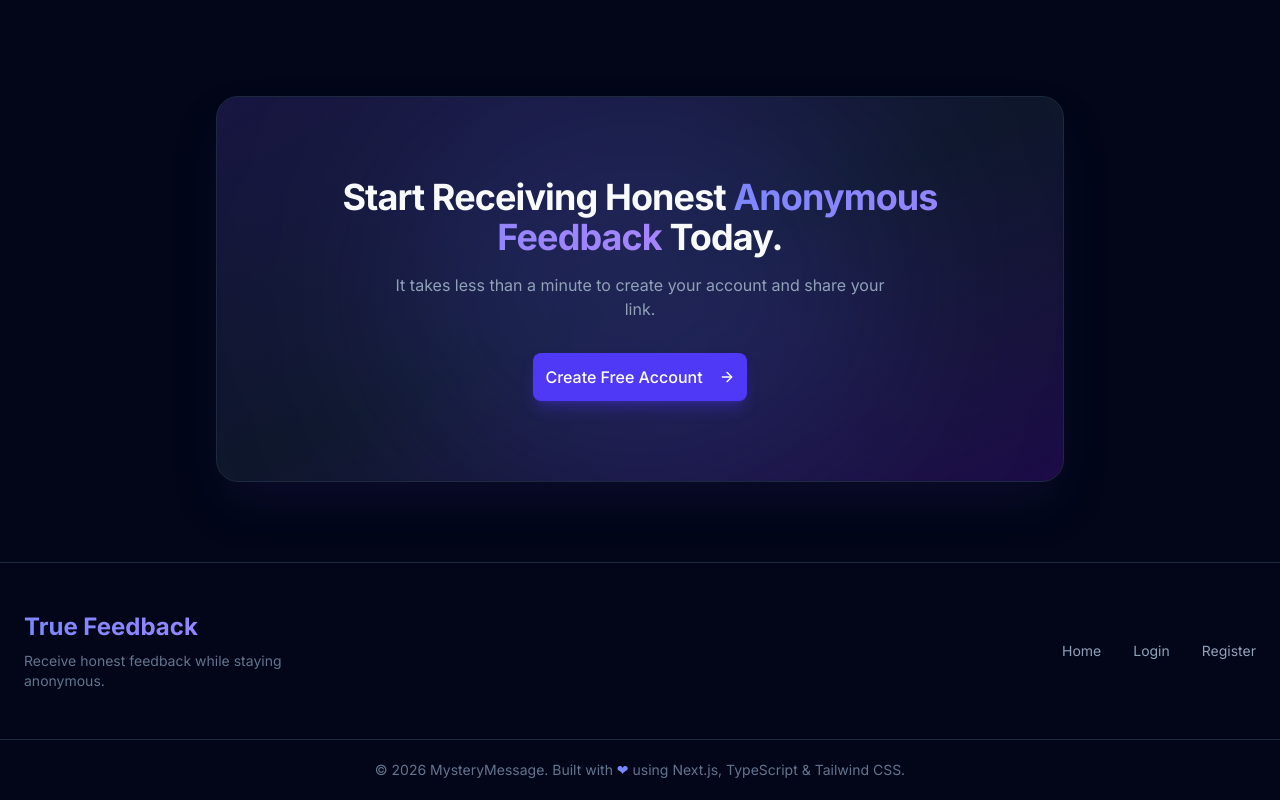
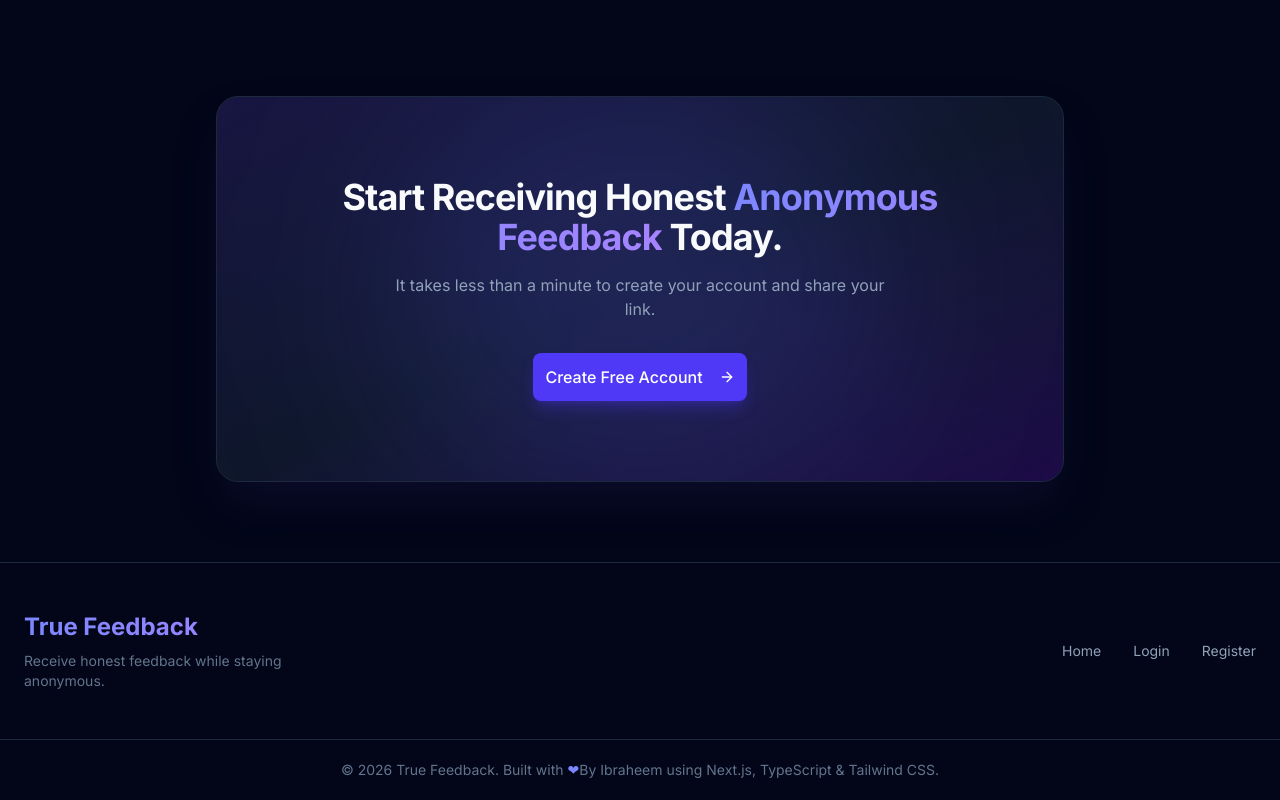
Before and after one commit to IbraheemxDev/nextjs-feedback-app, a Next.js app: page / in a window 1280 px wide. Shown: the part 3627-4427 px from the top of the page. Built offline with nearby package versions, Linux system fonts and the light colour scheme; no server answers.

Commit message:
fix: update footer copyright text to reflect correct branding

```diff
--- a/src/components/Footer.tsx
+++ b/src/components/Footer.tsx
@@ -39,8 +39,8 @@ export default function Footer() {
       </div>
 
       <div className="border-t border-slate-800 py-5 px-6 text-center text-xs md:text-sm text-slate-500">
-        © {new Date().getFullYear()} MysteryMessage. Built with{" "}
-        <span className="text-indigo-400">❤</span> using Next.js, TypeScript
+        © {new Date().getFullYear()} True Feedback. Built with{" "}
+        <span className="text-indigo-400">❤</span>By Ibraheem using Next.js, TypeScript
         &amp; Tailwind CSS.
       </div>
     </footer>
```
